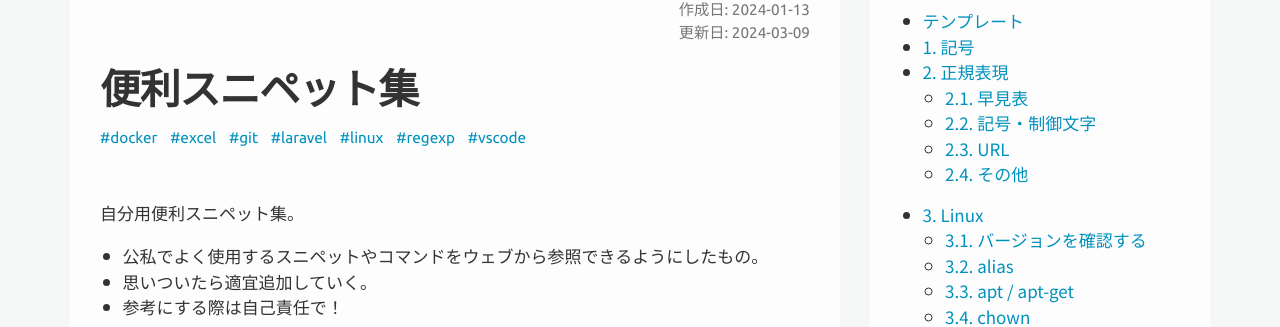
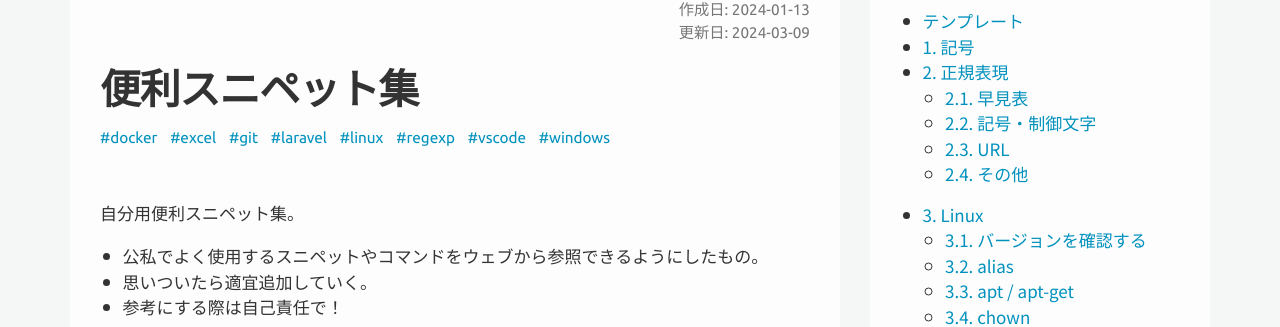
Before and after one commit to kenkenpa198/kems-clew.net, a Jekyll site: the page built from docs/_posts/2024-01-13-my-snippets.md, in a window 1280 px wide and 900 px high. Shown: the part 187-514 px from the top of the window. Built offline with Jekyll 4.4.1, drawn with Linux system fonts in a browser that asks for light colours; nearby versions of some CDN libraries.

Commit message:
[update]update my-snippets.md

```diff
--- a/docs/_posts/2024-01-13-my-snippets.md
+++ b/docs/_posts/2024-01-13-my-snippets.md
@@ -12,6 +12,7 @@ tags:
   - laravel
   - linux
   - regexp
+  - windows
   - vscode
 date: 2024-01-13
 lastmod: 2024-03-09
```
